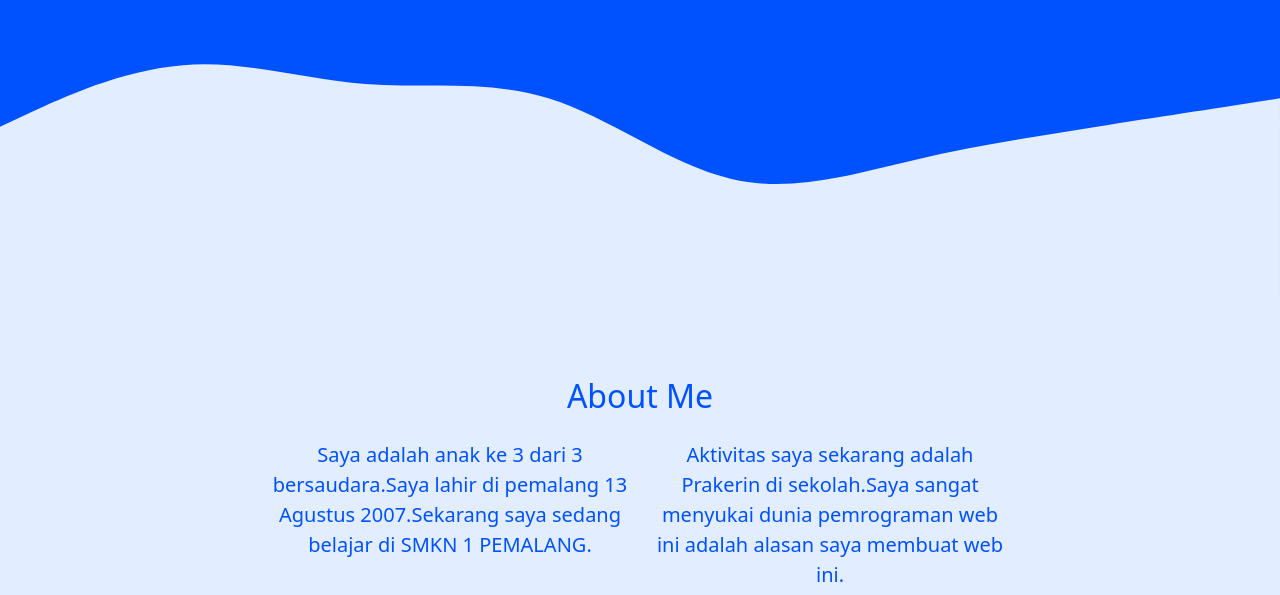
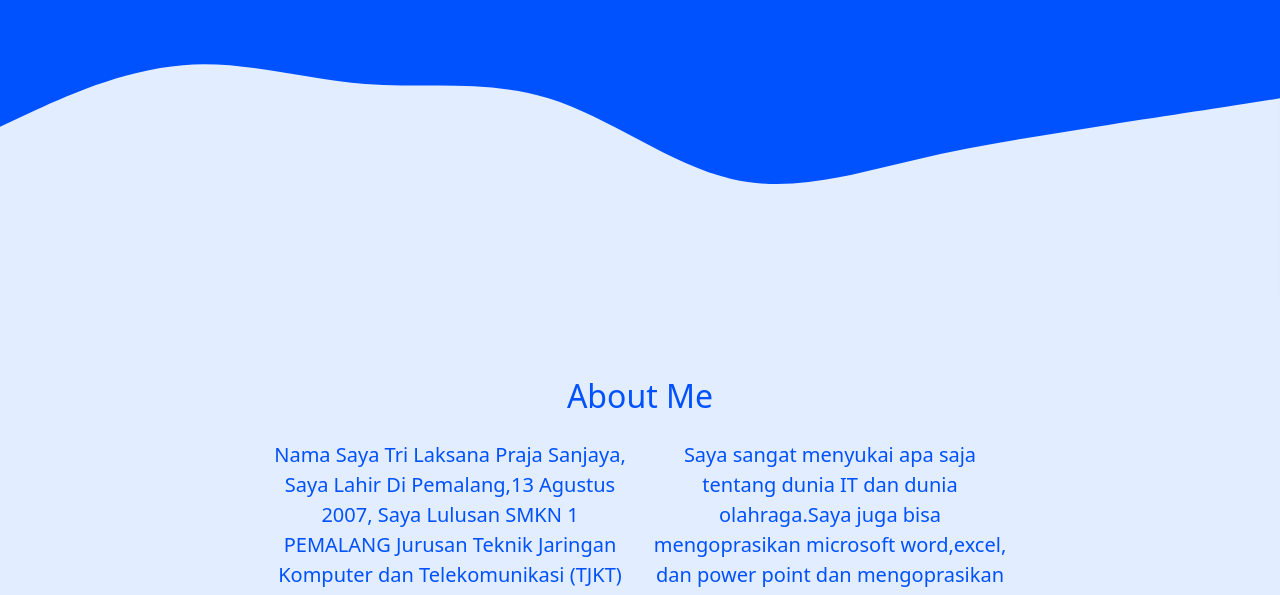
Before and after one commit to sanjayatu/Website-Portofolio, a plain HTML site: page index.html in a window 1280 px wide. Shown: the part 331-926 px from the top of the page. Drawn offline with nearby package versions, Linux system fonts and the light colour scheme.

Commit message:
Update index.html

```diff
--- a/index.html
+++ b/index.html
@@ -74,10 +74,10 @@
             </div>
             <div class="row justify-content-center fs-5 text-center">
                 <div class="col-md-4" style="color:#0051ff">
-                    <p>Saya adalah anak ke 3 dari 3 bersaudara.Saya lahir di pemalang 13 Agustus 2007.Sekarang saya sedang belajar di SMKN 1 PEMALANG.</p>
+                    <p>Nama Saya Tri Laksana Praja Sanjaya, Saya Lahir Di Pemalang,13 Agustus 2007, Saya Lulusan SMKN 1 PEMALANG Jurusan Teknik Jaringan Komputer dan Telekomunikasi (TJKT) Tahun 2007</p>
                 </div>
                 <div class="col-md-4" style="color:#0051ff">
-                    <p>Aktivitas saya sekarang adalah Prakerin di sekolah.Saya sangat menyukai dunia pemrograman web ini adalah alasan saya membuat web ini.</p>
+                    <p>Saya sangat menyukai apa saja tentang dunia IT dan dunia olahraga.Saya juga bisa mengoprasikan microsoft word,excel, dan power point dan mengoprasikan software vscode, OS Linux Debian.</p>
                 </div>
             </div>
         </div>
```
